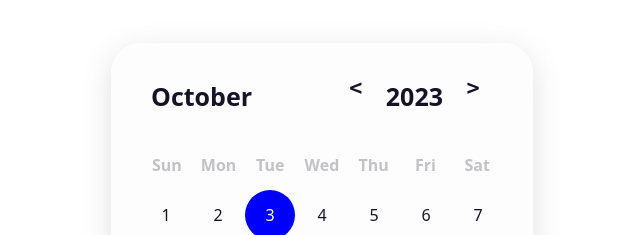
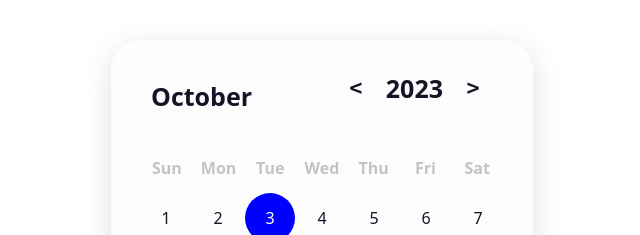
Before and after one commit to devas22/calendar, a plain HTML site: page index.html in a window 1280 px wide. Shown: the part 140-375 px from the top of the page, 318-958 px from the left. Drawn offline with nearby package versions, Linux system fonts and the light colour scheme.

Commit message:
edit: made the 2021 text as 2023 and made it perfectly align"

```diff
--- a/style.css
+++ b/style.css
@@ -69,7 +69,6 @@ body {
   padding: 20px;
   position: relative;
   overflow: hidden;
-  /* transform: scale(1.25); */
 }
 
 .light .calendar {
@@ -206,6 +205,10 @@ body {
 
 .month-picker:hover {
   background-color: var(--color-hover);
+}
+
+#year{
+  padding-bottom: 1rem;
 }
 
 .year-picker {
```
